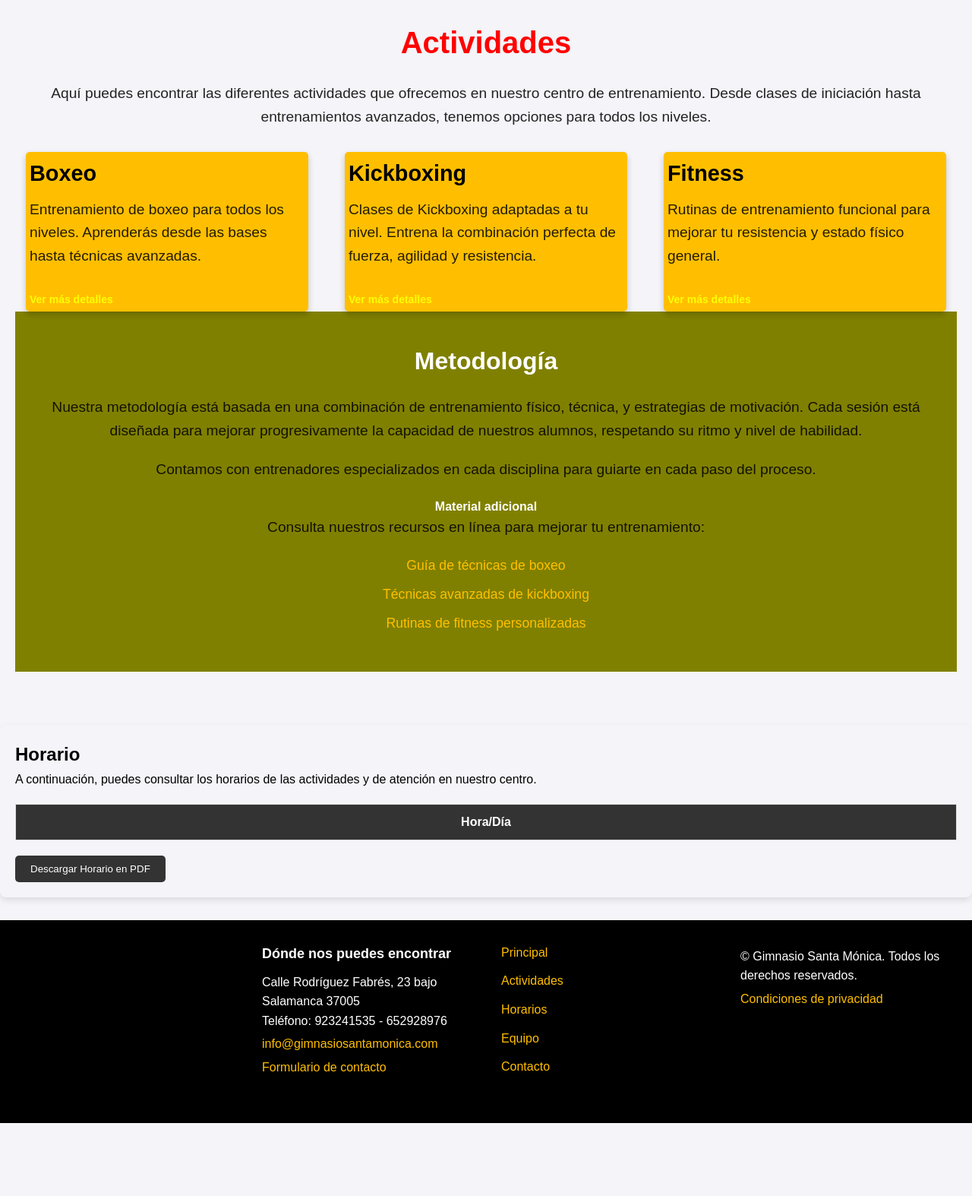
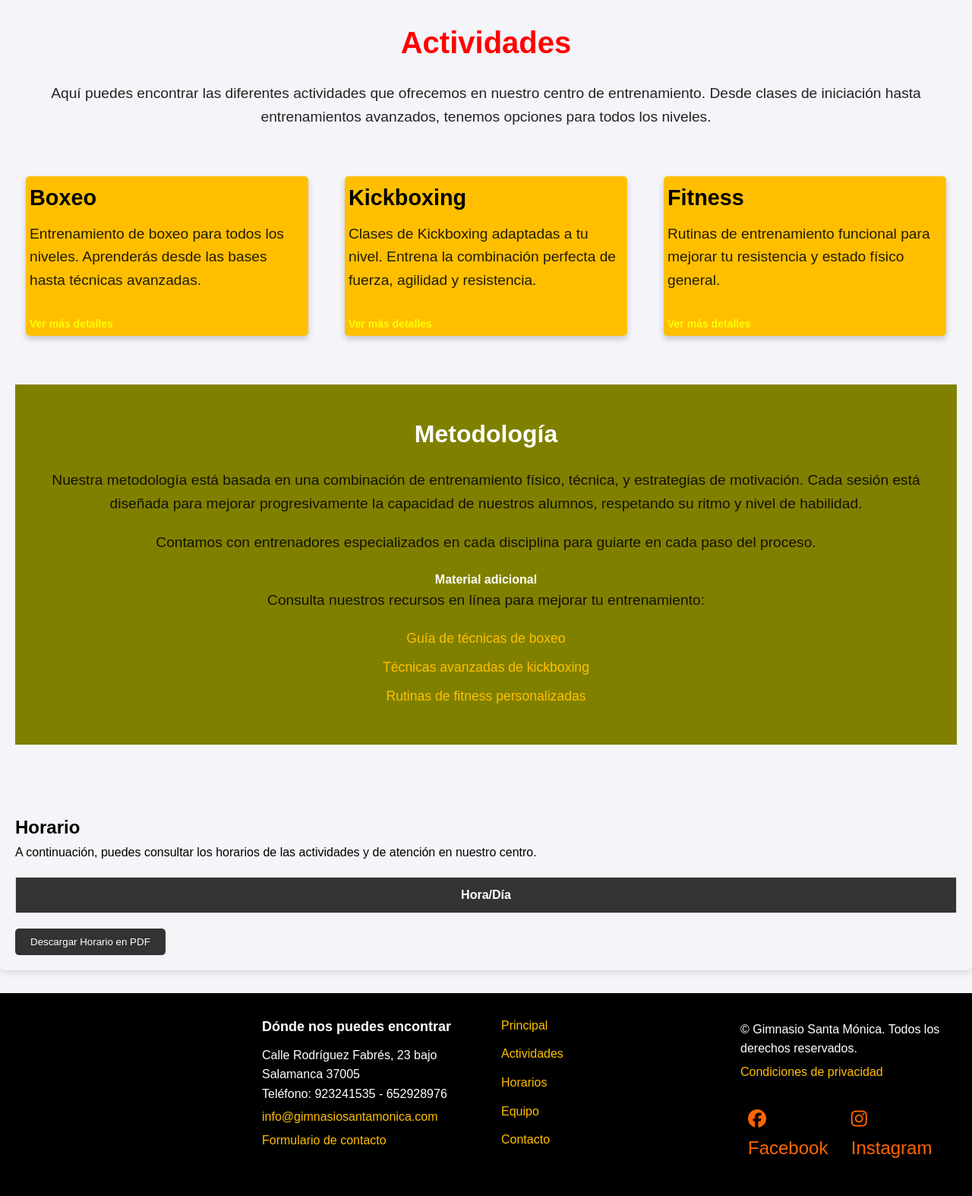
Before and after one commit to EgoitzAB/gimWeb, a Django app: page / in a window 1280 px wide. Shown: the part 512-2086 px from the top of the page at 76% size. Before the commit the page ends 1990 px from the top, so only its background shows below. Run offline with Django 5.2, Linux system fonts and the light colour scheme; data that the repository does not hold is empty; a map, chart or similar area stays blank; some libraries are stand-ins or nearby versions; grey boxes are pictures that could not be loaded.

Commit message:
instalaciones y fab icons añadidos

```diff
--- a/core/urls.py
+++ b/core/urls.py
@@ -4,4 +4,5 @@ from . import views
 urlpatterns = [
     path('', views.HomeView.as_view(), name='home'),
     path('horarios/', views.mostrar_horarios, name='mostrar_horarios'),
+    path('instalaciones/', views.instalaciones, name='instalaciones'),
 ]
--- a/core/views.py
+++ b/core/views.py
@@ -28,3 +28,22 @@ def mostrar_horarios(request):
         horas.append(f"{h}:00")
 
     return render(request, 'core/horarios.html', {'horarios_por_dia': horarios_por_dia, 'horas': horas})
+
+
+from django.shortcuts import render
+from .models import Noticia
+
+def instalaciones(request):
+    # Información estática de la instalación
+    instalacion = {
+        'nombre': 'Gimnasio Santa Mónica',
+        'descripcion': 'Un espacio dedicado al bienestar físico y mental, con equipos de última generación.',
+        'direccion': 'Calle Ficticia, 123, Ciudad, País',
+        'imagen': 'instalacion_gimnasio.jpg',  # Reemplaza con el nombre de la imagen
+    }
+
+    # Obtener todas las noticias
+    noticias = Noticia.objects.all().order_by('-fecha_publicacion')
+
+    # Pasamos los datos a la plantilla
+    return render(request, 'core/instalaciones.html', {'instalacion': instalacion, 'noticias': noticias})
--- a/static/css/main.css
+++ b/static/css/main.css
@@ -350,6 +350,28 @@ a {
     color: var(--rojo);  /* Cambiar color al hacer hover (puedes poner el color que prefieras) */
 }
 
+.footer-section.footer-social {
+    display: flex;
+    justify-content: center;
+    gap: 15px;
+    padding: 10px;
+    margin-top: 20px;
+}
+
+.footer-section.footer-social .social-icon {
+    font-size: 1.5rem;
+    color: #ff6600;
+    text-decoration: none;
+}
+
+.footer-section.footer-social .social-icon:hover {
+    color: var(--amarillo); /* Cambia el color al pasar el ratón */
+}
+
+.footer-section.footer-social .social-icon i {
+    margin-right: 5px;
+}
+
 /* Enlace al mapa de Google con icono de flecha */
 .map-link {
     margin-top: 5px;
@@ -546,6 +568,8 @@ td {
     border-radius: 5px;
     font-size: 14px;
     color: #000;
+    margin-top: 2rem;
+    margin-bottom: 4rem;
 }
 
 /* Botón para descarga en PDF */
@@ -562,3 +586,39 @@ td {
 #descargar-pdf:hover {
     background-color: #ff4500;
 }
+
+
+/* PÁGINA DE INSTALACIONES */
+#instalaciones {
+    margin: 20px;
+}
+
+.instalacion-imagen {
+    width: 100%;
+    max-width: 600px;
+    margin-top: 20px;
+}
+
+.noticias {
+    margin-top: 40px;
+}
+
+.noticia {
+    border-bottom: 1px solid #ddd;
+    margin-bottom: 20px;
+    padding-bottom: 20px;
+}
+
+.noticia img {
+    max-width: 100%;
+    height: auto;
+}
+
+.noticia a {
+    color: #007BFF;
+    text-decoration: none;
+}
+
+.noticia a:hover {
+    text-decoration: underline;
+}
--- a/templates/pages/base.html
+++ b/templates/pages/base.html
@@ -7,8 +7,10 @@
     <title>{% block title %}GimWeb{% endblock %}</title>
     <link rel="stylesheet" href="{% static 'css/main.css' %}">
     <link rel="icon" href="{% static 'images/favicon.ico' %}" type="image/x-icon">
+    <link rel="stylesheet" href="https://cdnjs.cloudflare.com/ajax/libs/font-awesome/6.6.0/css/all.min.css" integrity="sha512-Kc323vGBEqzTmouAECnVceyQqyqdsSiqLQISBL29aUW4U/M7pSPA/gEUZQqv1cwx4OnYxTxve5UMg5GT6L4JJg==" crossorigin="anonymous" referrerpolicy="no-referrer" />
     {% block extra_head %}
     {% endblock %}
+
 </head>
 <body>
 <header>
--- a/templates/pages/footer.html
+++ b/templates/pages/footer.html
@@ -27,5 +27,16 @@
     <div class="footer-section footer-legal">
         <p>&copy; Gimnasio Santa Mónica. Todos los derechos reservados.</p>
         <p><a href="https://gimnasiosantamonica.com/politica-privacidad">Condiciones de privacidad</a></p>
+
+
+    <!-- Iconos de redes sociales -->
+    <div class="footer-section footer-social">
+        <a href="https://www.facebook.com/tu_pagina" target="_blank" class="social-icon">
+            <i class="fab fa-facebook"></i> Facebook
+        </a>
+        <a href="https://www.instagram.com/tu_usuario" target="_blank" class="social-icon">
+            <i class="fab fa-instagram"></i> Instagram
+        </a>
     </div>
+</div>
 </footer>
--- a/templates/pages/navbar.html
+++ b/templates/pages/navbar.html
@@ -9,7 +9,7 @@
         <li><a href="/" class="nav-link">Inicio</a></li>
         <li><a href="/quienes-somos/" class="nav-link">Quiénes somos</a></li>
         <li><a href="/horarios/" class="nav-link">Horarios</a></li>
-        <li><a href="/instalaciones/" class="nav-link">Instalaciones</a></li>
+        <li><a href="{% url 'instalaciones' %}" class="nav-link">Instalaciones</a></li>
         <li><a href="/actividades/" class="nav-link">Actividades</a></li>
         <li><a href="/contacto/" class="nav-link">Contacto</a></li>
     </ul>
```
Also changed, not shown: core/admin.py (+9 -0 lines), core/models.py (+14 -11 lines), core/templates/core/instalaciones.html (added, +33 -0 lines), core/migrations/0004_noticia_alter_horario_dia.py (added).
